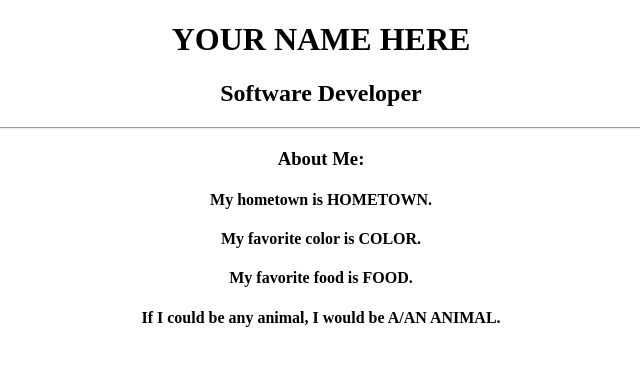
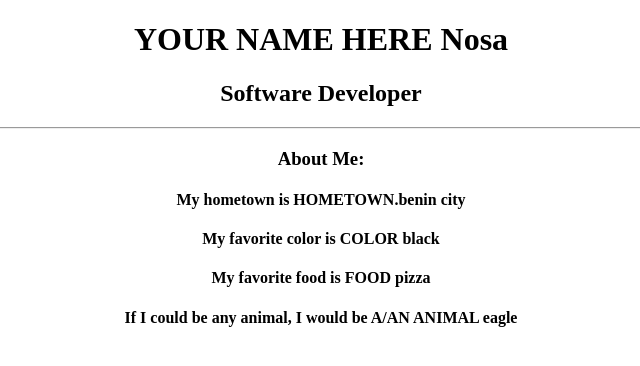
Before and after one commit to Nosa36777/Arsenal, a plain HTML site: page index.html in a window 1280 px wide. Shown: the whole page, without its empty margins (319-959 px from the left). Drawn offline with Linux system fonts and the light colour scheme.

Commit message:
Add my info.

```diff
--- a/index.html
+++ b/index.html
@@ -7,14 +7,14 @@
 		  </head>
 		  <body>
 			<div align="center">
-				<h1>YOUR NAME HERE</h1>
+				<h1>YOUR NAME HERE Nosa</h1>
 				<h2>Software Developer</h2>
 				<hr>
 				<h3>About Me:</h3>
-					<h4>My hometown is HOMETOWN.</h4>
-					<h4>My favorite color is COLOR.</h4>
-					<h4>My favorite food is FOOD.</h4>
-					<h4>If I could be any animal, I would be A/AN ANIMAL.</h4>
+					<h4>My hometown is HOMETOWN.benin city</h4>
+					<h4>My favorite color is COLOR black</h4>
+					<h4>My favorite food is FOOD pizza</h4>
+					<h4>If I could be any animal, I would be A/AN ANIMAL eagle</h4>
 			</div>
 		  </body>
 		</html>
```
